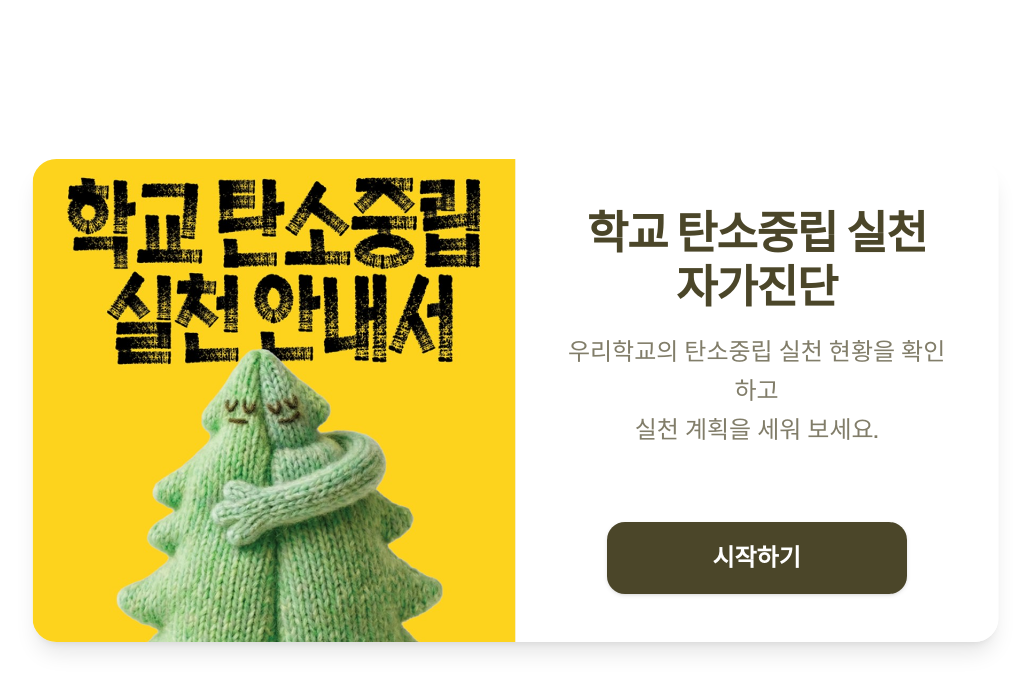
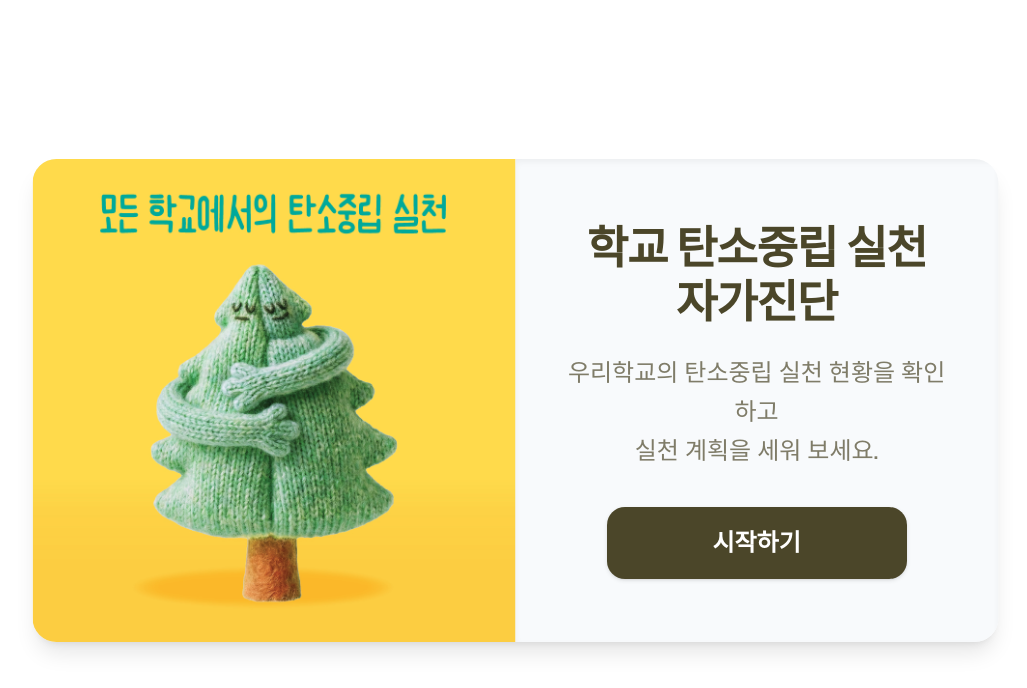
Before and after one commit to hi-math/green2, a Next.js app: page /login in a window 1280 px wide. Shown: the top 688 px of the page, without its empty margins (125-1152 px from the left). Built offline with nearby package versions, Linux system fonts and the light colour scheme.

Commit message:
11160130

```diff
--- a/src/app/login/page.tsx
+++ b/src/app/login/page.tsx
@@ -9,11 +9,11 @@ export default function LoginPage() {
   return (
     <div className="flex min-h-[calc(100vh/var(--ui-scale))] items-center justify-center bg-white px-6 font-sans text-slate-900">
       <div className="grid w-[80%] max-w-4xl grid-cols-2 overflow-hidden rounded-2xl shadow-lg [&>*]:aspect-square">
-        {/* 왼쪽: login.jpg */}
+        {/* 왼쪽: logo3 */}
         <div className="relative overflow-hidden bg-slate-100">
           <Image
-            src="/images/login.jpg"
-            alt="로그인"
+            src="/images/logo3.jpg"
+            alt="로고"
             fill
             className="object-cover"
             priority
@@ -21,10 +21,10 @@ export default function LoginPage() {
           />
         </div>
 
-        {/* 오른쪽: 로그인 폼 (그림 제외) */}
-        <div className="flex flex-col items-center justify-between bg-white p-8 text-center">
-          <div>
-            <h1 className="text-3xl font-extrabold tracking-tight text-[var(--brand-b)] mb-3">
+        {/* 오른쪽: 텍스트·버튼 가운데 정렬, 옅은 음영 */}
+        <div className="flex flex-col items-center justify-center bg-slate-50/90 p-8 text-center shadow-inner ring-1 ring-slate-200/40">
+          <div className="flex flex-col items-center gap-4">
+            <h1 className="text-3xl font-extrabold tracking-tight text-[var(--brand-b)]">
               학교 탄소중립 실천 자가진단
             </h1>
             <p className="text-base text-[color:rgba(75,70,41,0.7)] leading-relaxed">
@@ -32,10 +32,9 @@ export default function LoginPage() {
               <br />
               실천 계획을 세워 보세요.
             </p>
-          </div>
             <button
               type="button"
-            className="mt-6 h-12 w-full max-w-[200px] rounded-xl bg-[var(--brand-b)] text-base font-extrabold text-white shadow-sm transition-all hover:brightness-110"
+              className="mt-2 h-12 w-full max-w-[200px] rounded-xl bg-[var(--brand-b)] text-base font-extrabold text-white shadow-sm transition-all hover:brightness-110"
               onClick={() => {
                 router.push("/1");
               }}
@@ -45,5 +44,6 @@ export default function LoginPage() {
           </div>
         </div>
       </div>
+    </div>
   );
 }
```
Also changed, not shown: public/images/logo3.jpg (added). Lines whose indentation alone changed are shown as unchanged.
